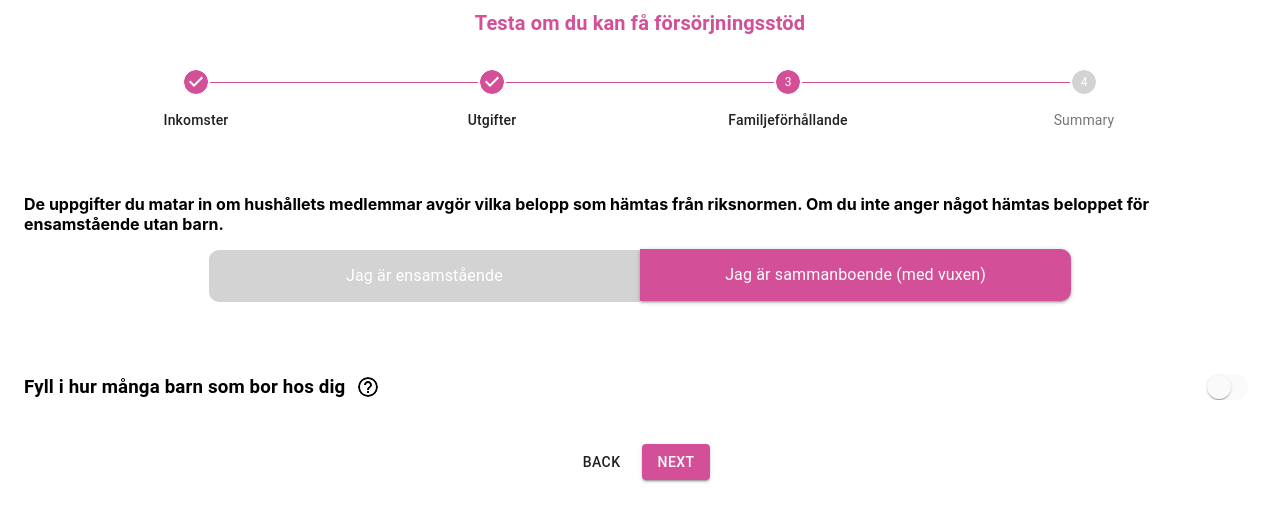
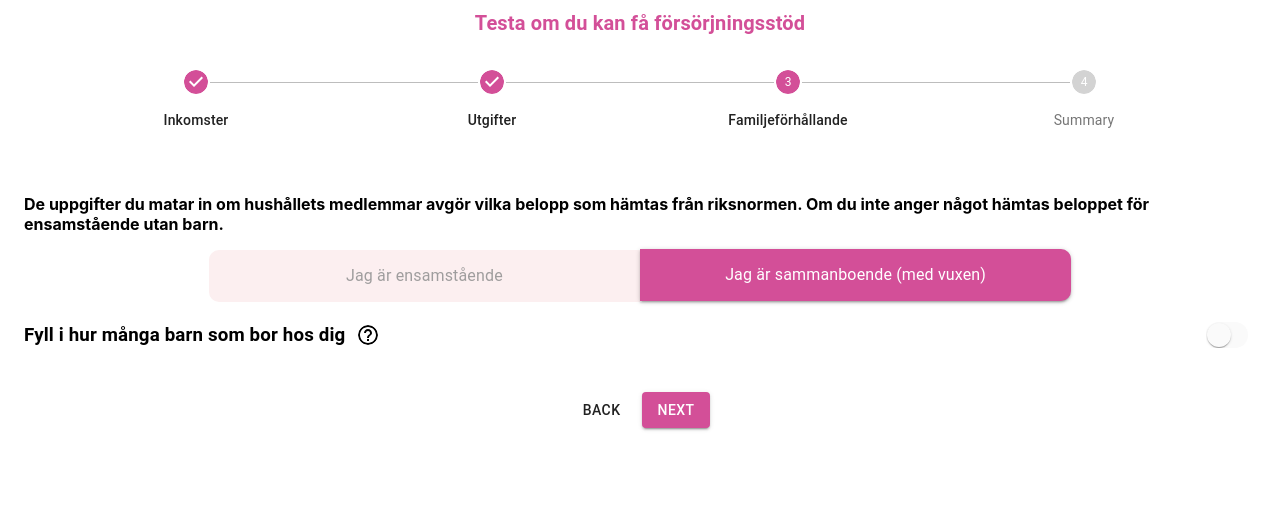
Before and after one commit to dimitrij/Ekonomiskt-Bistand, a React (Create React App) app: page / in a window 1280 px wide. Shown: the top 522 px of the page. Built offline with nearby package versions, Linux system fonts and the light colour scheme.

Commit message:
fix radio input

```diff
--- a/src/App.js
+++ b/src/App.js
@@ -6,11 +6,14 @@ import Container from '@material-ui/core/Container';
 import { createMuiTheme } from '@material-ui/core/styles';
 import { ThemeProvider } from '@material-ui/styles';
 import { connect } from 'react-redux';
+import pink from '@material-ui/core/colors/pink';
+console.log(pink)
 
 const outerTheme = createMuiTheme({
   palette: {
     primary: {
       main: '#D34F98',
+      mainLight: '#FCEFF0',
       second: '#712082'
     },
   },
--- a/src/components/Layouts/Form.jsx
+++ b/src/components/Layouts/Form.jsx
@@ -9,7 +9,7 @@ const IncomeForm = ({ data: { description, inputs, section } }) => {
   return (
     <>
       <p style={{ fontWeight: 'bold', color: 'black' }}>{description}</p>
-      <FormGroup>
+      <FormGroup style={{ flexWrap: 'nowrap' }}>
         {inputs.map(({ title, helpText, userInputs, id, checked, type }, index) => (
           <div key={index}> {type === 'radio' ?
             <FormRadio userInputs={userInputs} title={title} /> : type === 'select' ?
--- a/src/components/Layouts/StepperBar.jsx
+++ b/src/components/Layouts/StepperBar.jsx
@@ -18,7 +18,7 @@ const useStyles = makeStyles(theme => {
         borderRadius: '50%',
       },
       '& .MuiStepConnector-line': {
-        borderColor: theme.palette.primary.main
+        borderColor: theme.palette.primary.main[50]
       }, '& .MuiStepConnector-alternativeLabel': {
         left: 'calc(-50% + 14px)',
         right: 'calc(50% + 14px)',
--- a/src/components/common/FormRadio.jsx
+++ b/src/components/common/FormRadio.jsx
@@ -47,7 +47,8 @@ const useStyles = makeStyles(theme => ({
     transition: 'all .3s',
   },
   notActive: {
-    background: 'lightgray'
+    background: theme.palette.primary.mainLight,
+    color: '#929292e0'
   }
 }));
 const FormRadio = ({ userInputs }) => {
--- a/src/reducers/lang.json
+++ b/src/reducers/lang.json
@@ -17,7 +17,7 @@
           }]
         },
         {
-          "id": 16,
+          "id": 2,
           "title": "Arbetslöshetsersättning",
           "helpText": ["Lorem ipsum dolor sit amet, consectetur adipiscing elit, sed do eiusmod tempor incididunt ut labore et dolore magna aliqua. Ut enim ad minim veniam, quis nostrud exercitation ", ",Lorem ipsum dolor sit amet, consectetur adipiscing elit, sed do eiusmod tempor incididunt ut labore et dolore magna aliqua. Ut enim ad minim veniam, quis nostrud exercitation ", "Lorem ipsum dolor sit amet, consectetur adipiscing elit, sed do eiusmod tempor incididunt ut labore et dolore magna aliqua. Ut enim ad minim veniam, quis nostrud exercitation "],
           "userInputs": [{
@@ -27,7 +27,7 @@
           }]
         },
         {
-          "id": 2,
+          "id": 3,
           "title": "Sjuk- och aktivitetsersättning",
           "helpText": ["Lorem ipsum dolor sit amet, consectetur adipiscing elit, sed do eiusmod tempor incididunt ut labore et dolore magna aliqua. Ut enim ad minim veniam, quis nostrud exercitation ", ",Lorem ipsum dolor sit amet, consectetur adipiscing elit, sed do eiusmod tempor incididunt ut labore et dolore magna aliqua. Ut enim ad minim veniam, quis nostrud exercitation ", "Lorem ipsum dolor sit amet, consectetur adipiscing elit, sed do eiusmod tempor incididunt ut labore et dolore magna aliqua. Ut enim ad minim veniam, quis nostrud exercitation "],
           "userInputs": [{
@@ -37,7 +37,7 @@
           }]
         },
         {
-          "id": 3,
+          "id": 4,
           "title": "Sjukpenning",
           "helpText": ["Lorem ipsum dolor sit amet, consectetur adipiscing elit, sed do eiusmod tempor incididunt ut labore et dolore magna aliqua. Ut enim ad minim veniam, quis nostrud exercitation ", ",Lorem ipsum dolor sit amet, consectetur adipiscing elit, sed do eiusmod tempor incididunt ut labore et dolore magna aliqua. Ut enim ad minim veniam, quis nostrud exercitation ", "Lorem ipsum dolor sit amet, consectetur adipiscing elit, sed do eiusmod tempor incididunt ut labore et dolore magna aliqua. Ut enim ad minim veniam, quis nostrud exercitation "],
           "userInputs": [{
@@ -47,7 +47,7 @@
           }]
         },
         {
-          "id": 4,
+          "id": 5,
           "title": "Föräldrapenning",
           "helpText": ["Lorem ipsum dolor sit amet, consectetur adipiscing elit, sed do eiusmod tempor incididunt ut labore et dolore magna aliqua. Ut enim ad minim veniam, quis nostrud exercitation ", ",Lorem ipsum dolor sit amet, consectetur adipiscing elit, sed do eiusmod tempor incididunt ut labore et dolore magna aliqua. Ut enim ad minim veniam, quis nostrud exercitation ", "Lorem ipsum dolor sit amet, consectetur adipiscing elit, sed do eiusmod tempor incididunt ut labore et dolore magna aliqua. Ut enim ad minim veniam, quis nostrud exercitation "],
           "userInputs": [{
@@ -57,7 +57,7 @@
           }]
         },
         {
-          "id": 5,
+          "id": 6,
           "title": "Pension",
           "helpText": ["Lorem ipsum dolor sit amet, consectetur adipiscing elit, sed do eiusmod tempor incididunt ut labore et dolore magna aliqua. Ut enim ad minim veniam, quis nostrud exercitation ", ",Lorem ipsum dolor sit amet, consectetur adipiscing elit, sed do eiusmod tempor incididunt ut labore et dolore magna aliqua. Ut enim ad minim veniam, quis nostrud exercitation ", "Lorem ipsum dolor sit amet, consectetur adipiscing elit, sed do eiusmod tempor incididunt ut labore et dolore magna aliqua. Ut enim ad minim veniam, quis nostrud exercitation "],
           "userInputs": [{
@@ -67,7 +67,7 @@
           }]
         },
         {
-          "id": 6,
+          "id": 7,
           "title": "Underhållsstöd/-bidrag",
           "helpText": ["Lorem ipsum dolor sit amet, consectetur adipiscing elit, sed do eiusmod tempor incididunt ut labore et dolore magna aliqua. Ut enim ad minim veniam, quis nostrud exercitation ", ",Lorem ipsum dolor sit amet, consectetur adipiscing elit, sed do eiusmod tempor incididunt ut labore et dolore magna aliqua. Ut enim ad minim veniam, quis nostrud exercitation ", "Lorem ipsum dolor sit amet, consectetur adipiscing elit, sed do eiusmod tempor incididunt ut labore et dolore magna aliqua. Ut enim ad minim veniam, quis nostrud exercitation "],
           "userInputs": [{
@@ -77,7 +77,7 @@
           }]
         },
         {
-          "id": 6,
+          "id": 8,
           "title": "Barnbidrag",
           "helpText": ["Lorem ipsum dolor sit amet, consectetur adipiscing elit, sed do eiusmod tempor incididunt ut labore et dolore magna aliqua. Ut enim ad minim veniam, quis nostrud exercitation ", ",Lorem ipsum dolor sit amet, consectetur adipiscing elit, sed do eiusmod tempor incididunt ut labore et dolore magna aliqua. Ut enim ad minim veniam, quis nostrud exercitation ", "Lorem ipsum dolor sit amet, consectetur adipiscing elit, sed do eiusmod tempor incididunt ut labore et dolore magna aliqua. Ut enim ad minim veniam, quis nostrud exercitation "],
           "userInputs": [{
@@ -87,7 +87,7 @@
           }]
         },
         {
-          "id": 6,
+          "id": 9,
           "title": "Studiestöd",
           "helpText": ["Lorem ipsum dolor sit amet, consectetur adipiscing elit, sed do eiusmod tempor incididunt ut labore et dolore magna aliqua. Ut enim ad minim veniam, quis nostrud exercitation ", ",Lorem ipsum dolor sit amet, consectetur adipiscing elit, sed do eiusmod tempor incididunt ut labore et dolore magna aliqua. Ut enim ad minim veniam, quis nostrud exercitation ", "Lorem ipsum dolor sit amet, consectetur adipiscing elit, sed do eiusmod tempor incididunt ut labore et dolore magna aliqua. Ut enim ad minim veniam, quis nostrud exercitation "],
           "userInputs": [{
@@ -97,7 +97,7 @@
           }]
         },
         {
-          "id": 6,
+          "id": 10,
           "title": "Bostadsbidrag",
           "helpText": ["Lorem ipsum dolor sit amet, consectetur adipiscing elit, sed do eiusmod tempor incididunt ut labore et dolore magna aliqua. Ut enim ad minim veniam, quis nostrud exercitation ", ",Lorem ipsum dolor sit amet, consectetur adipiscing elit, sed do eiusmod tempor incididunt ut labore et dolore magna aliqua. Ut enim ad minim veniam, quis nostrud exercitation ", "Lorem ipsum dolor sit amet, consectetur adipiscing elit, sed do eiusmod tempor incididunt ut labore et dolore magna aliqua. Ut enim ad minim veniam, quis nostrud exercitation "],
           "userInputs": [{
@@ -106,7 +106,7 @@
             "placeholder": "belopp"
           }]
         }, {
-          "id": 6,
+          "id": 11,
           "title": "Övrigt",
           "helpText": ["Lorem ipsum dolor sit amet, consectetur adipiscing elit, sed do eiusmod tempor incididunt ut labore et dolore magna aliqua. Ut enim ad minim veniam, quis nostrud exercitation ", ",Lorem ipsum dolor sit amet, consectetur adipiscing elit, sed do eiusmod tempor incididunt ut labore et dolore magna aliqua. Ut enim ad minim veniam, quis nostrud exercitation ", "Lorem ipsum dolor sit amet, consectetur adipiscing elit, sed do eiusmod tempor incididunt ut labore et dolore magna aliqua. Ut enim ad minim veniam, quis nostrud exercitation "],
           "userInputs": [{
```
